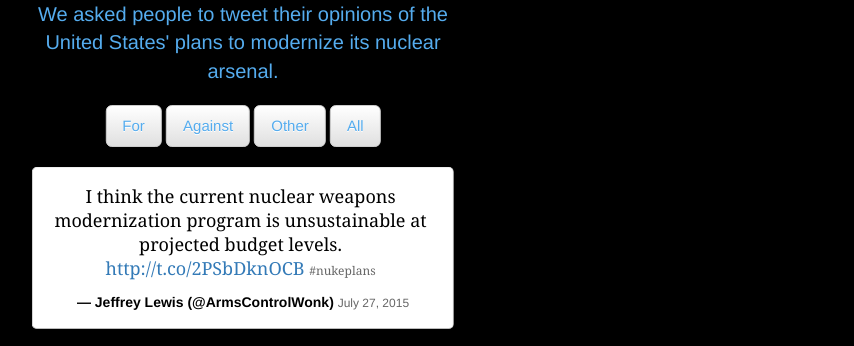
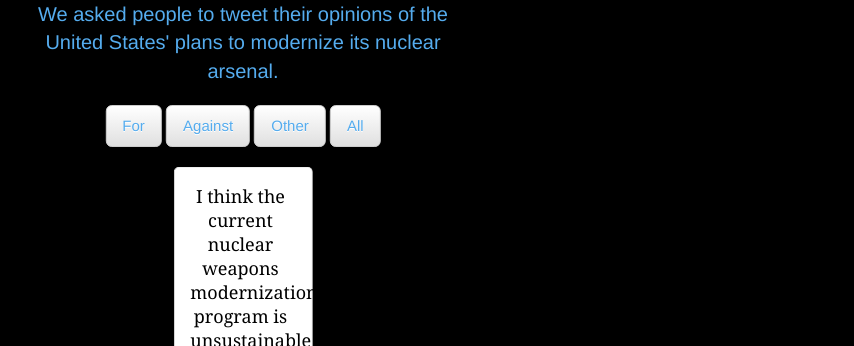
Before and after one commit to chelsimoy/twitter-project, a plain HTML site: page index.html in a window 1280 px wide. Shown: the part 394-740 px from the top of the page, without its empty margins (397-1251 px from the left). Drawn offline with nearby package versions, Linux system fonts and the light colour scheme; files that its build step writes are made by us from their sources; files whose address does not match are found by name.

Commit message:
tweet block
changed the max-width from 468px

```diff
--- a/index.html
+++ b/index.html
@@ -106,7 +106,7 @@
 	  display: inline-block;
 	  padding: 16px;
 	  margin: 10px 0;
-	  max-width: 468px;
+	  max-width: 33%;
 	  border: #ddd 1px solid;
 	  border-top-color: #eee;
 	  border-bottom-color: #bbb;
```
